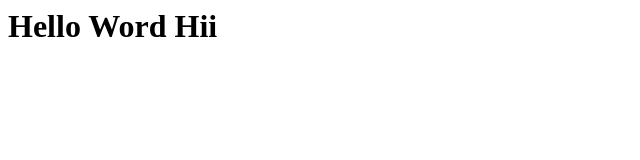
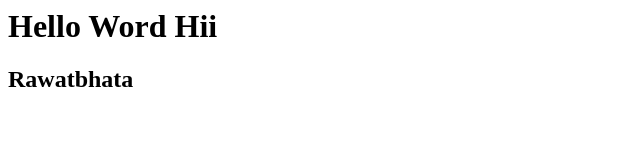
Before and after one commit to yuktavyas14/Demo1, a plain HTML site: page index.html in a window 1280 px wide. Shown: the whole page, without its empty margins (0-640 px from the left). Drawn offline with Linux system fonts and the light colour scheme.

Commit message:
my file2

```diff
--- a/index.html
+++ b/index.html
@@ -5,5 +5,6 @@
     </head>
     <body>
         <h1>Hello Word Hii</h1>
+        <h2> Rawatbhata</h2>
     </body>
 </html>
```
